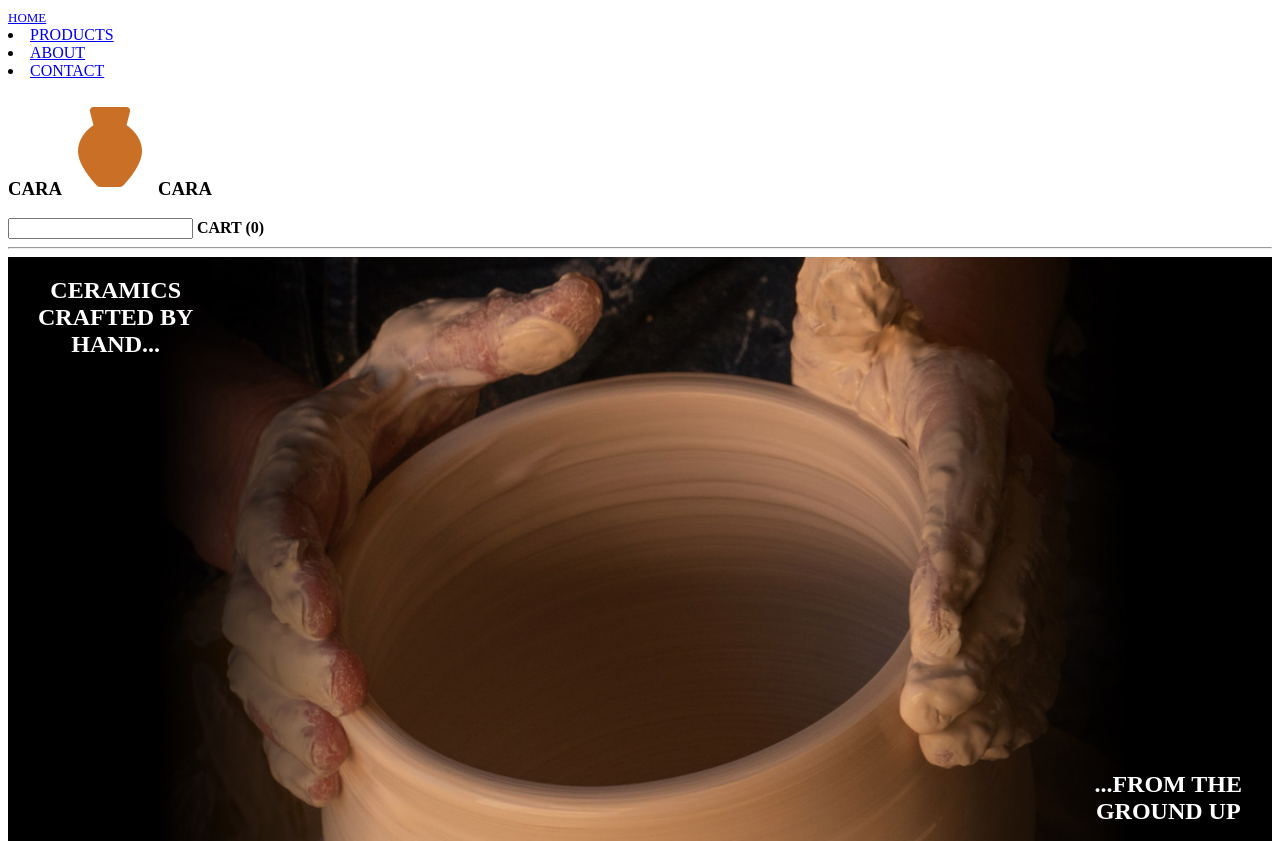
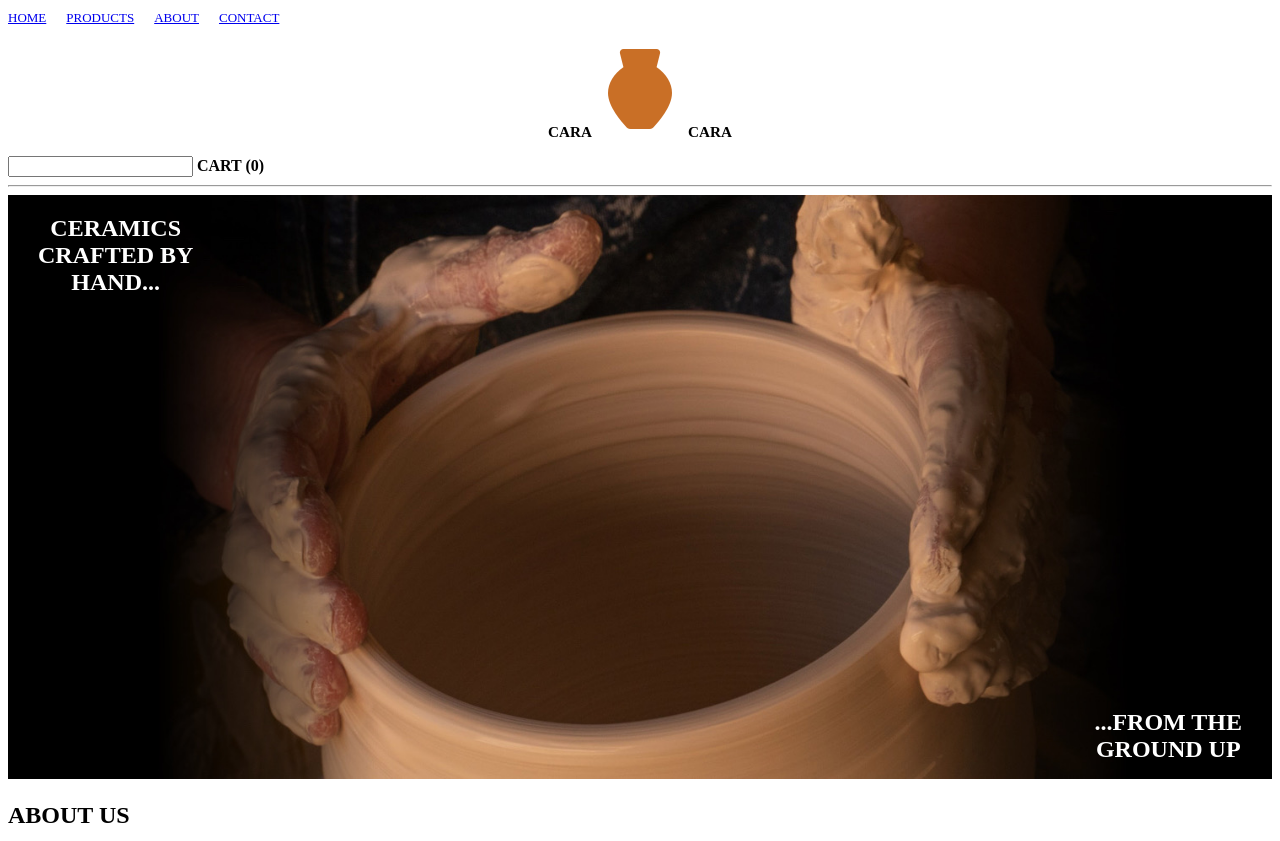
Before and after one commit to judewashock518/ecommerce_website, a plain HTML site: page index.html in a window 1280 px wide. Shown: the top 841 px of the page. Drawn offline with Linux system fonts and the light colour scheme.

Commit message:
added classes to header again

```diff
--- a/index.html
+++ b/index.html
@@ -12,12 +12,12 @@
         <div class ="header_container">
             <nav>
                 <li class="nav_items"><a href="#home">HOME</a></li>
-                <li><a href="#products">PRODUCTS</a></li>
-                <li><a href="#about">ABOUT</a></li>
-                <li><a href ="#contact">CONTACT</a></li>
+                <li class="nav_items"><a href="#products">PRODUCTS</a></li>
+                <li class="nav_items"><a href="#about">ABOUT</a></li>
+                <li class="nav_items"><a href ="#contact">CONTACT</a></li>
 
             </nav>
-            <div>
+            <div class="cara_cara">
                 <h3>CARA<img src = "assets/icons8-pottery-96.png">CARA</h3>
             </div>
             <div>
--- a/styles.css
+++ b/styles.css
@@ -2,6 +2,12 @@
     display: inline;
     font-size:small;
     margin-right: 1rem;
+}
+
+.cara_cara{
+    display: inline;
+    font-size: small;
+    text-align: center;
 }
 
 
```
